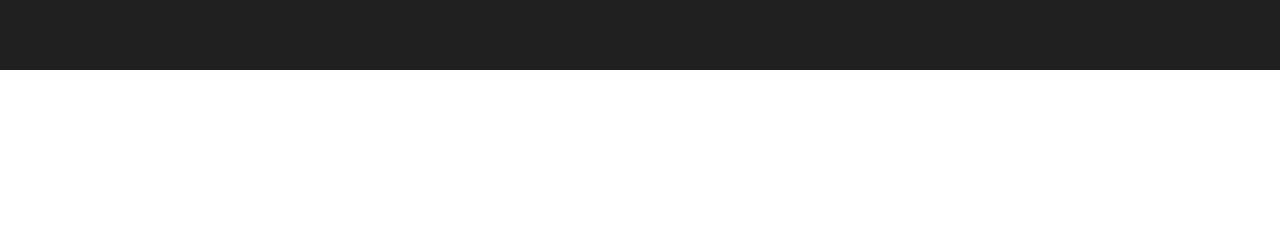
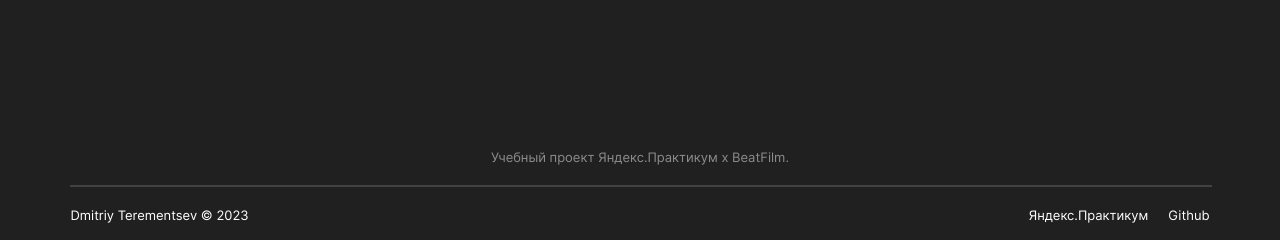
Before and after one commit to DmitriyTerementsev/movies-explorer-frontend, a React (Create React App) app: page / in a window 1280 px wide. Shown: the part 3712-3952 px from the top of the page. Before the commit the page ends 3782 px from the top, so only its background shows below. Built offline with nearby package versions, Linux system fonts and the light colour scheme.

Commit message:
made footer adaptive

```diff
--- a/src/components/AboutMe/aboutMe.css
+++ b/src/components/AboutMe/aboutMe.css
@@ -19,7 +19,7 @@
 
 .student__line {
   width: 100%;
-  border: 1px solid #dadada;
+  border: 1px solid #424242;
   margin-top: 23px;
 }
 
@@ -134,6 +134,11 @@
 }
 
 @media screen and (max-width: 767px) {
+  .student__container {
+    padding-top: 70px;
+    padding-bottom: 70px;
+  }
+
   .student__about {
     margin-top: 60px;
   }
--- a/src/components/App/app.jsx
+++ b/src/components/App/app.jsx
@@ -1,5 +1,6 @@
 import AboutMe from "../AboutMe/aboutMe.jsx";
 import AboutProject from "../AboutProject/aboutProject.jsx";
+import Footer from "../Footer/footer.jsx";
 import Header from "../Header/header.jsx";
 import Landing from "../Landing/landing.jsx";
 import Navigate from "../Navigate/navigate.jsx";
@@ -14,6 +15,7 @@ function App() {
       <AboutProject />
       <Technologies />
       <AboutMe />
+      <Footer />
     </div>
   );
 }
--- /dev/null
+++ b/src/components/Footer/footer.css
@@ -0,0 +1,87 @@
+.footer {
+  background-color: #202020;
+  padding-top: 79px;
+  padding-bottom: 20px;
+}
+
+.footer__container {
+  width: 89%;
+  margin: 0 auto;
+}
+
+.footer__description {
+  margin: 0 auto;
+  text-align: center;
+  font-size: 13px;
+  font-weight: 400;
+  line-height: 16px;
+  color: #8b8b8b;
+}
+
+.footer__line {
+  width: 100%;
+  border: 1px solid #424242;
+  margin-top: 20px;
+}
+
+.footer__copyright {
+  margin-top: 20px;
+  display: flex;
+  justify-content: space-between;
+}
+
+.footer__author {
+  font-size: 13px;
+  font-weight: 400;
+  line-height: 16px;
+}
+
+.footer__links {
+  list-style-type: none;
+  padding-left: 0;
+  display: flex;
+}
+
+.footer__link {
+  font-size: 13px;
+  font-weight: 400;
+  line-height: 16px;
+  margin-right: 20px;
+}
+
+.footer__link:last-of-type {
+  margin-right: 0;
+}
+
+@media screen and (max-width: 767px) {
+  .footer__description {
+    font-size: 12px;
+    line-height: 15px;
+    text-align: center;
+  }
+
+  .footer__copyright {
+    display: flex;
+    flex-direction: column-reverse;
+  }
+
+  .footer__links {
+    flex-direction: column;
+    margin-top: 30px;
+  }
+
+  .footer__link {
+    text-align: center;
+    margin-top: 12px;
+  }
+
+  .footer__link:first-of-type {
+    margin-top: 0;
+  }
+
+  .footer__author {
+    text-align: center;
+    color: #8b8b8b;
+    margin-top: 30px;
+  }
+}
--- /dev/null
+++ b/src/components/Footer/footer.jsx
@@ -0,0 +1,21 @@
+function Footer() {
+  return (
+    <footer className="footer">
+      <div className="footer__container">
+        <p className="footer__description">
+          Учебный проект Яндекс.Практикум х BeatFilm.
+        </p>
+        <div className="footer__line"></div>
+        <div className="footer__copyright">
+          <p className="footer__author">Dmitriy Terementsev &#169; 2023</p>
+          <ul className="footer__links">
+            <li className="footer__link">Яндекс.Практикум</li>
+            <li className="footer__link">Github</li>
+          </ul>
+        </div>
+      </div>
+    </footer>
+  );
+}
+
+export default Footer;
--- a/src/components/Technologies/technologies.css
+++ b/src/components/Technologies/technologies.css
@@ -73,6 +73,10 @@
 }
 
 @media screen and (max-width: 767px) {
+  .technologies {
+    background-color: #202020;
+  }
+
   .technologies__container {
     width: 89%;
   }
--- a/src/index.css
+++ b/src/index.css
@@ -7,3 +7,4 @@
 @import url(./components/AboutProject/aboutProject.css);
 @import url(./components/Technologies/technologies.css);
 @import url(./components/AboutMe/aboutMe.css);
+@import url(./components/Footer/footer.css);
```
